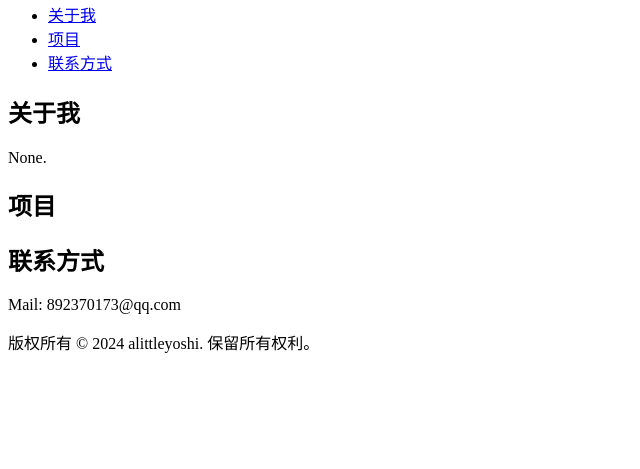
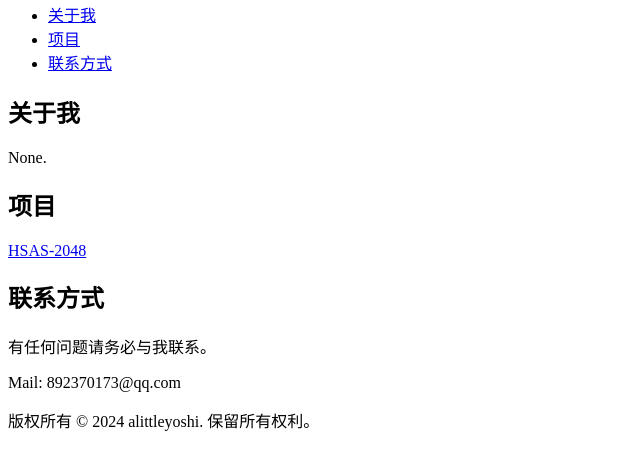
Before and after one commit to alittleyoshi/alittleyoshi.github.io, a plain HTML site: page index.html in a window 1280 px wide. Shown: the part 87-556 px from the top of the page, without its empty margins (0-640 px from the left). Drawn offline with Linux system fonts and the light colour scheme.

Commit message:
add a project

```diff
--- a/index.html
+++ b/index.html
@@ -28,11 +28,12 @@
 
     <section id="projects">
         <h2>项目</h2>
-
+        <p><a href="https://alittleyoshi.github.io/HSAS-2048-images-ver/">HSAS-2048</a></p>
     </section>
 
     <section id="contact">
         <h2>联系方式</h2>
+        <p>有任何问题请务必与我联系。</p>
         <p>Mail: 892370173@qq.com</p>
     </section>
 
```
